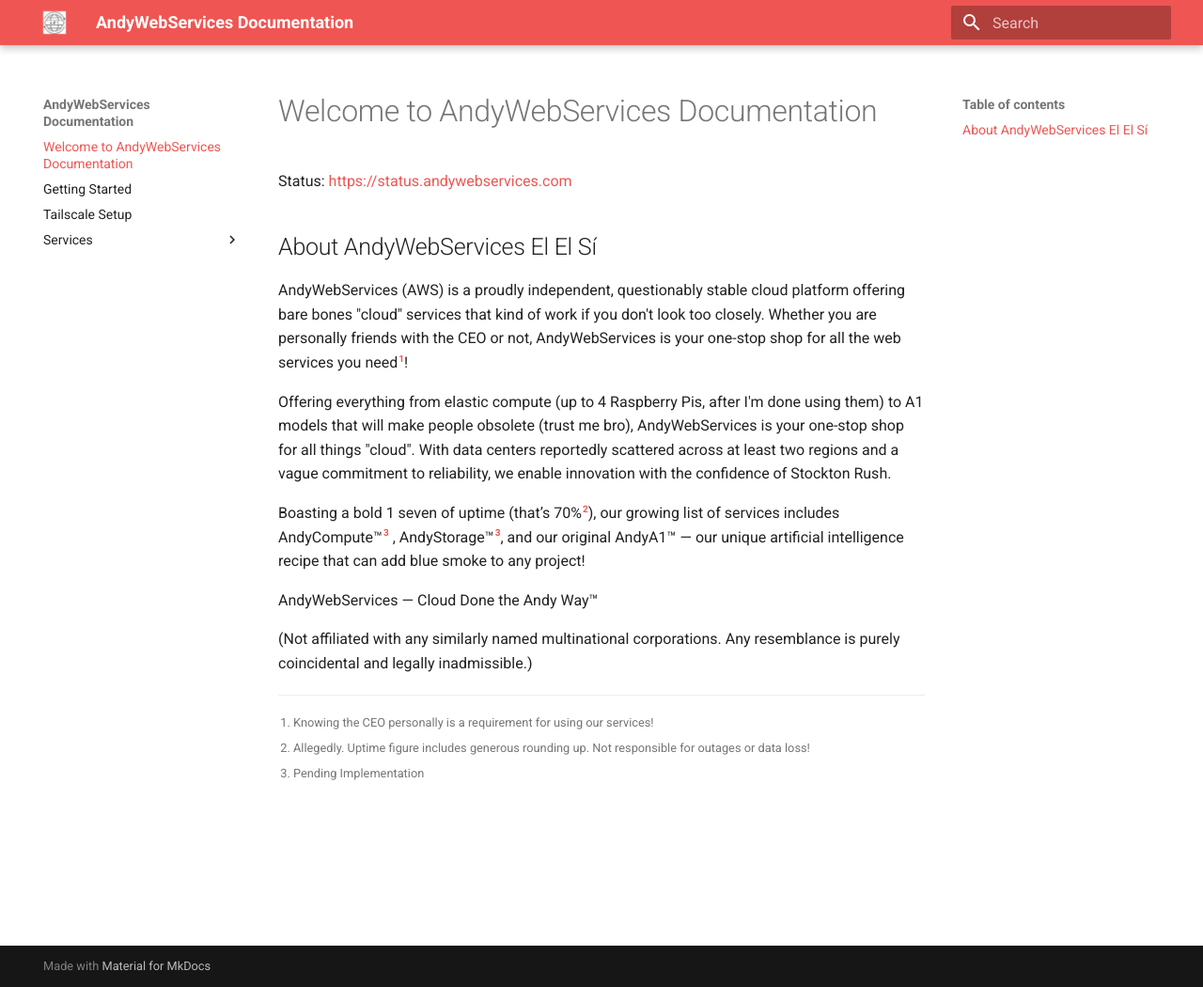
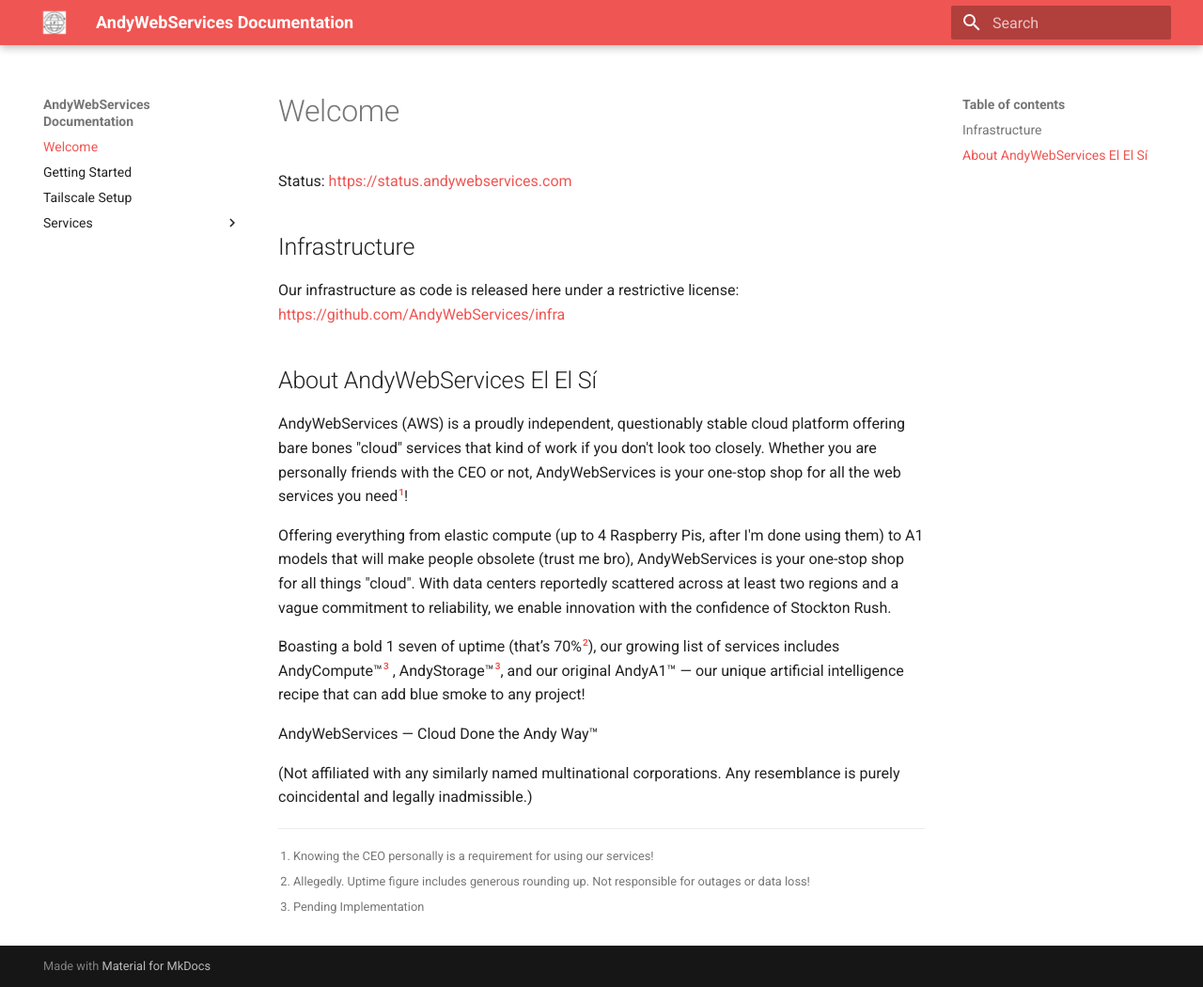
Before and after one commit to AndyWebServices/mkdocs, an MkDocs documentation site: the page built from docs/index.md, in a window 1280 px wide and 1050 px high. Shown: the whole window at 94% size. Built offline with MkDocs 1.6.1 and Material for MkDocs 9.7.7, drawn with Linux system fonts in a browser that asks for light colours.

Commit message:
Adds IaC link to index.md

```diff
--- a/docs/index.md
+++ b/docs/index.md
@@ -1,6 +1,11 @@
-# Welcome to AndyWebServices Documentation
+# Welcome
 
 Status: [https://status.andywebservices.com](https://status.andywebservices.com/)
+
+## Infrastructure
+
+Our infrastructure as code is released here under a restrictive license:
+[https://github.com/AndyWebServices/infra](https://github.com/AndyWebServices/infra)
 
 ## About AndyWebServices El El Sí
 
```
